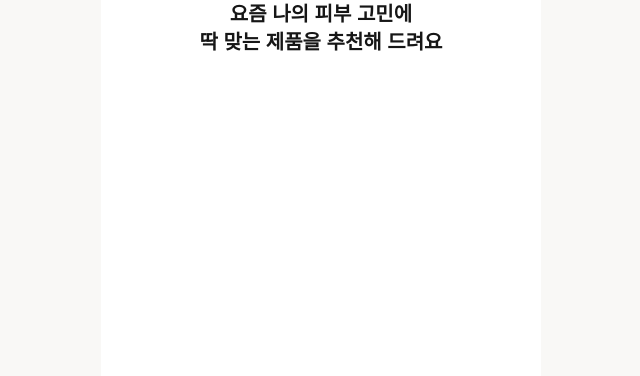
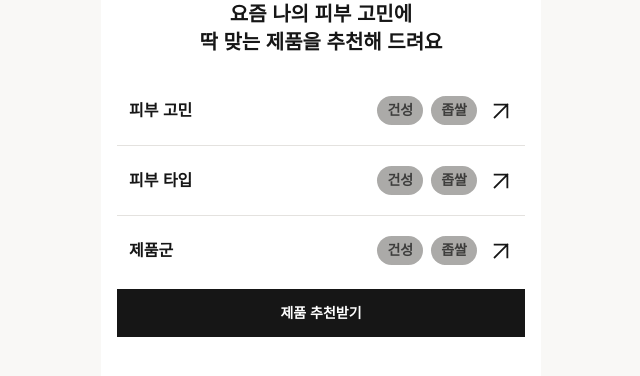
Before and after one commit to Influy-2/Somesay-FE, a React (Vite) app in the folder apps/web/: page / in a window 1280 px wide. Shown: the top 376 px of the page, without its empty margins (319-959 px from the left). Built offline with nearby package versions, Linux system fonts and the light colour scheme; a web font is replaced by a local one.

Commit message:
feat: 상단 추천 UI 제작

```diff
--- a/apps/web/src/features/home/components/Recommendation/RecommendationSection.tsx
+++ b/apps/web/src/features/home/components/Recommendation/RecommendationSection.tsx
@@ -1,13 +1,52 @@
+import { TypeRow } from './TypeRow';
+
+// TODO: useRecommendationFilter로 교체
+const skinConcerns = ['건성', '좁쌀'];
+// TODO: 칩 내부 내용 리스트로
 export const RecommendationSection = () => {
   return (
     <section
       aria-labelledby="recommendation-title"
-      className="mx-4 flex w-full flex-col items-center justify-center gap-10"
+      className="flex w-full flex-col items-center justify-center gap-10 px-4"
     >
       <h2 className="headline4 text-center" id="recommendation-title">
         요즘 나의 피부 고민에
         <br />딱 맞는 제품을 추천해 드려요
       </h2>
+      <div className="flex flex-col items-start gap-6 self-stretch">
+        <div
+          role="group"
+          aria-label="나의 피부 정보"
+          className="divide-grey03 flex flex-col items-start divide-y self-stretch"
+        >
+          <TypeRow
+            label="피부 고민"
+            selectedItems={skinConcerns}
+            onPress={() => {}}
+          />
+          <TypeRow
+            label="피부 타입"
+            selectedItems={skinConcerns}
+            onPress={() => {}}
+          />
+          <TypeRow
+            label="제품군"
+            selectedItems={skinConcerns}
+            onPress={() => {}}
+          />
+        </div>
+        {/* 폼 안에 넣기? */}
+        <button
+          type="button"
+          aria-label="제품 추천받기"
+          // aria-busy={isLoading}
+          // disabled={isLoading}
+          //onClick={handleRecommend}
+          className="body2-sb flex h-12 w-full cursor-pointer items-center justify-center bg-black px-3 py-1 text-white"
+        >
+          제품 추천받기
+        </button>
+      </div>
     </section>
   );
 };
--- /dev/null
+++ b/apps/web/src/features/home/components/Recommendation/TypeRow.tsx
@@ -0,0 +1,41 @@
+import { ChipLarge } from '@/shared/components';
+import MainArrowIcon from '@/shared/icons/MainArrowIcon.svg?react';
+interface TypeRowProps {
+  label: string;
+  selectedItems: string[];
+  onPress: () => void;
+}
+
+export const TypeRow = ({ label, selectedItems, onPress }: TypeRowProps) => {
+  const hasSelection = selectedItems.length > 0;
+  const selectionText = hasSelection ? selectedItems.join(', ') : '선택 안 됨';
+
+  return (
+    <div
+      aria-label={`${label}: ${selectionText}`}
+      className="flex w-full items-center justify-between self-stretch px-3 py-5 first:pt-0 last:pb-0"
+    >
+      <span aria-hidden="true" className="body1-sb text-black">
+        {label}
+      </span>
+      <div className="flex items-center gap-3">
+        <div className="flex items-center gap-2">
+          {selectedItems.map((item) => (
+            <ChipLarge key={item} label={item} />
+          ))}
+        </div>
+
+        <button
+          type="button"
+          onClick={onPress}
+          aria-expanded={false}
+          aria-haspopup="dialog"
+          className="cursor-pointer"
+          aria-label={`${label} 선택하기`}
+        >
+          <MainArrowIcon />
+        </button>
+      </div>
+    </div>
+  );
+};
--- a/apps/web/src/pages/home/HomePage.tsx
+++ b/apps/web/src/pages/home/HomePage.tsx
@@ -3,7 +3,7 @@ import { RecommendationSection } from '@/features/home';
 
 export const HomePage = () => {
   return (
-    <div className="inline-flex flex-col items-center gap-17">
+    <div className="inline-flex w-full flex-col items-center gap-17">
       <RecommendationSection />
     </div>
   );
--- /dev/null
+++ b/apps/web/src/shared/components/chips/ChipLarge.tsx
@@ -0,0 +1,7 @@
+export const ChipLarge = ({ label }: { label: string }) => {
+  return (
+    <div className="bg-grey05 text-grey08 body2-sb inline-flex items-center justify-center gap-2.5 rounded-[1.25rem] px-2.5 py-1">
+      {label}
+    </div>
+  );
+};
--- a/apps/web/src/shared/components/index.ts
+++ b/apps/web/src/shared/components/index.ts
@@ -1,2 +1,5 @@
 /* layout */
 export { default as GlobalLayout } from './layout/GlobalLayout';
+
+/* chips */
+export { ChipLarge } from './chips/ChipLarge';
```
